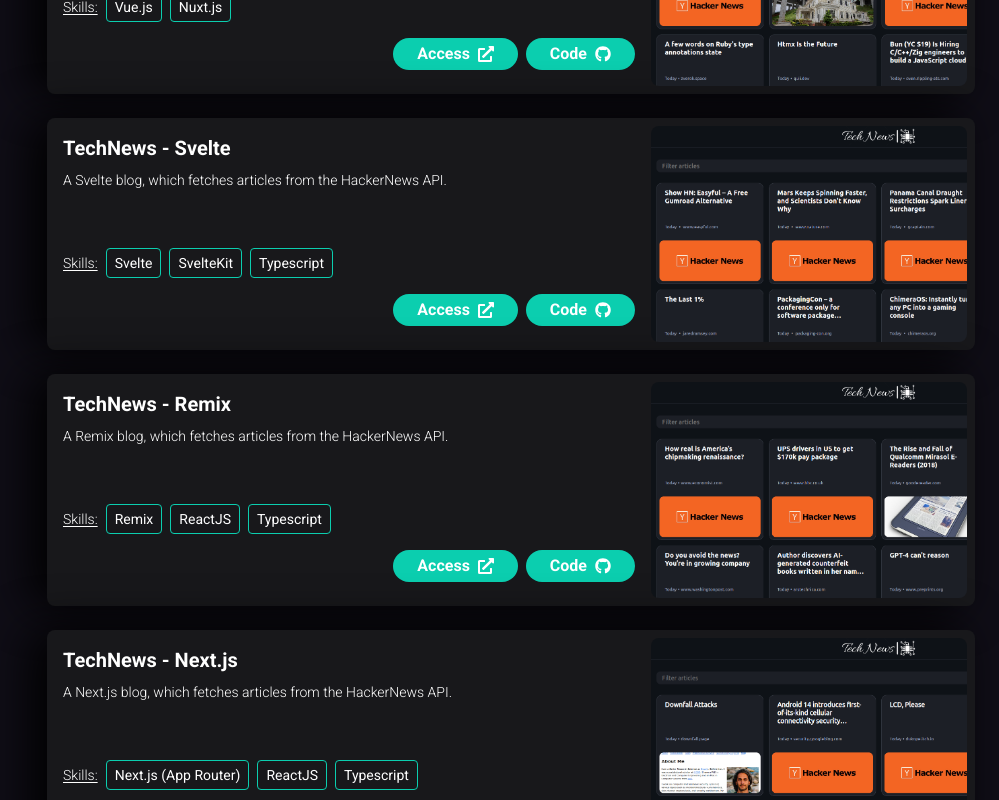
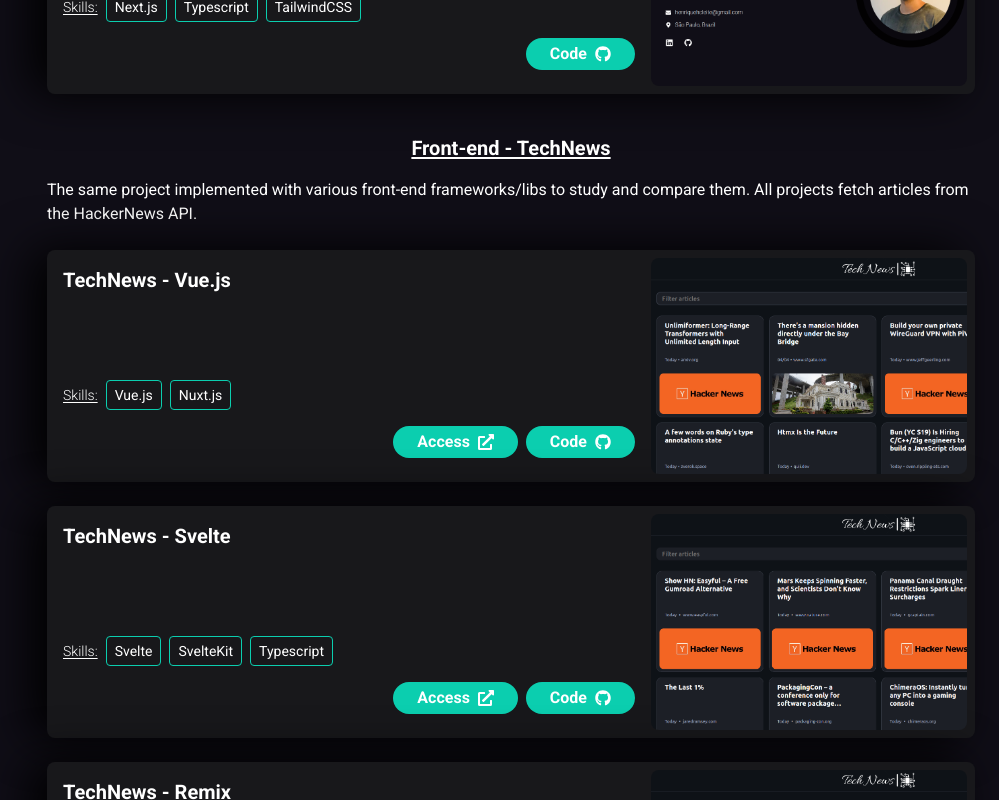
Before and after one commit to henriquece/personal-website, a Next.js app: page / in a window 1280 px wide. Shown: the part 2220-3020 px from the top of the page, without its empty margins (129-1128 px from the left). Built offline with nearby package versions, Linux system fonts and the light colour scheme.

Commit message:
feat: add frontendTechNewsProjects on Portfolio

```diff
--- a/src/components/Home/Portfolio/index.tsx
+++ b/src/components/Home/Portfolio/index.tsx
@@ -16,7 +16,7 @@ import { Fragment } from 'react'
 
 interface Project {
   title: string
-  description: string
+  description?: string
   skills: string[]
   image?: StaticImageData
   href?: string
@@ -25,6 +25,7 @@ interface Project {
 
 interface FieldProjects {
   title: string
+  description?: string
   items: Project[]
 }
 
@@ -53,9 +54,23 @@ const frontendProjects: FieldProjects = {
       githubHref: 'https://github.com/henriquece/chat'
     },
     {
+      title: 'Personal Website',
+      description:
+        'A Next.js website, which shows my portfolio, skills and experiences.',
+      skills: ['Next.js', 'Typescript', 'TailwindCSS'],
+      image: personalWebsiteImg,
+      githubHref: 'https://github.com/henriquece/personal-website'
+    }
+  ]
+}
+
+const frontendTechNewsProjects: FieldProjects = {
+  title: 'Front-end - TechNews',
+  description:
+    'The same project implemented with various front-end frameworks/libs to study and compare them. All projects fetch articles from the HackerNews API.',
+  items: [
+    {
       title: 'TechNews - Vue.js',
-      description:
-        'A Nuxt.js blog, which fetches articles from the HackerNews API.',
       skills: ['Vue.js', 'Nuxt.js'],
       image: technewsVuejsImg,
       href: 'https://technews-vuejs.vercel.app',
@@ -63,8 +78,6 @@ const frontendProjects: FieldProjects = {
     },
     {
       title: 'TechNews - Svelte',
-      description:
-        'A Svelte blog, which fetches articles from the HackerNews API.',
       skills: ['Svelte', 'SvelteKit', 'Typescript'],
       image: technewsSvelteImg,
       href: 'https://technews-svelte.vercel.app',
@@ -72,8 +85,6 @@ const frontendProjects: FieldProjects = {
     },
     {
       title: 'TechNews - Remix',
-      description:
-        'A Remix blog, which fetches articles from the HackerNews API.',
       skills: ['Remix', 'ReactJS', 'Typescript'],
       image: technewsRemixImg,
       href: 'https://technews-remix.vercel.app',
@@ -81,8 +92,6 @@ const frontendProjects: FieldProjects = {
     },
     {
       title: 'TechNews - Next.js',
-      description:
-        'A Next.js blog, which fetches articles from the HackerNews API.',
       skills: ['Next.js (App Router)', 'ReactJS', 'Typescript'],
       image: technewsNextjsImg,
       href: 'https://technews-nextjs.vercel.app/',
@@ -93,14 +102,6 @@ const frontendProjects: FieldProjects = {
       description: 'Web Components for the TechNews projects, using Stencil.',
       skills: ['Web Components', 'Stencil', 'Typescript'],
       githubHref: 'https://github.com/henriquece/technews-web-components'
-    },
-    {
-      title: 'Personal Website',
-      description:
-        'A Next.js website, which shows my portfolio, skills and experiences.',
-      skills: ['Next.js', 'Typescript', 'TailwindCSS'],
-      image: personalWebsiteImg,
-      githubHref: 'https://github.com/henriquece/personal-website'
     }
   ]
 }
@@ -134,7 +135,11 @@ const otherProjects: FieldProjects = {
   ]
 }
 
-const projectsGroups = [frontendProjects, otherProjects]
+const projectsGroups = [
+  frontendProjects,
+  frontendTechNewsProjects,
+  otherProjects
+]
 
 export const Portfolio = () => {
   return (
@@ -146,6 +151,11 @@ export const Portfolio = () => {
             <p className="mt-10 text-center underline underline-offset-2 text-white text-xl font-semibold">
               {group.title}
             </p>
+            {group.description && (
+              <p className="mt-4 text-white text-md font-normal">
+                {group.description}
+              </p>
+            )}
             <div className="mt-6 flex flex-col gap-6">
               {group.items.map((project) => (
                 <div
```
